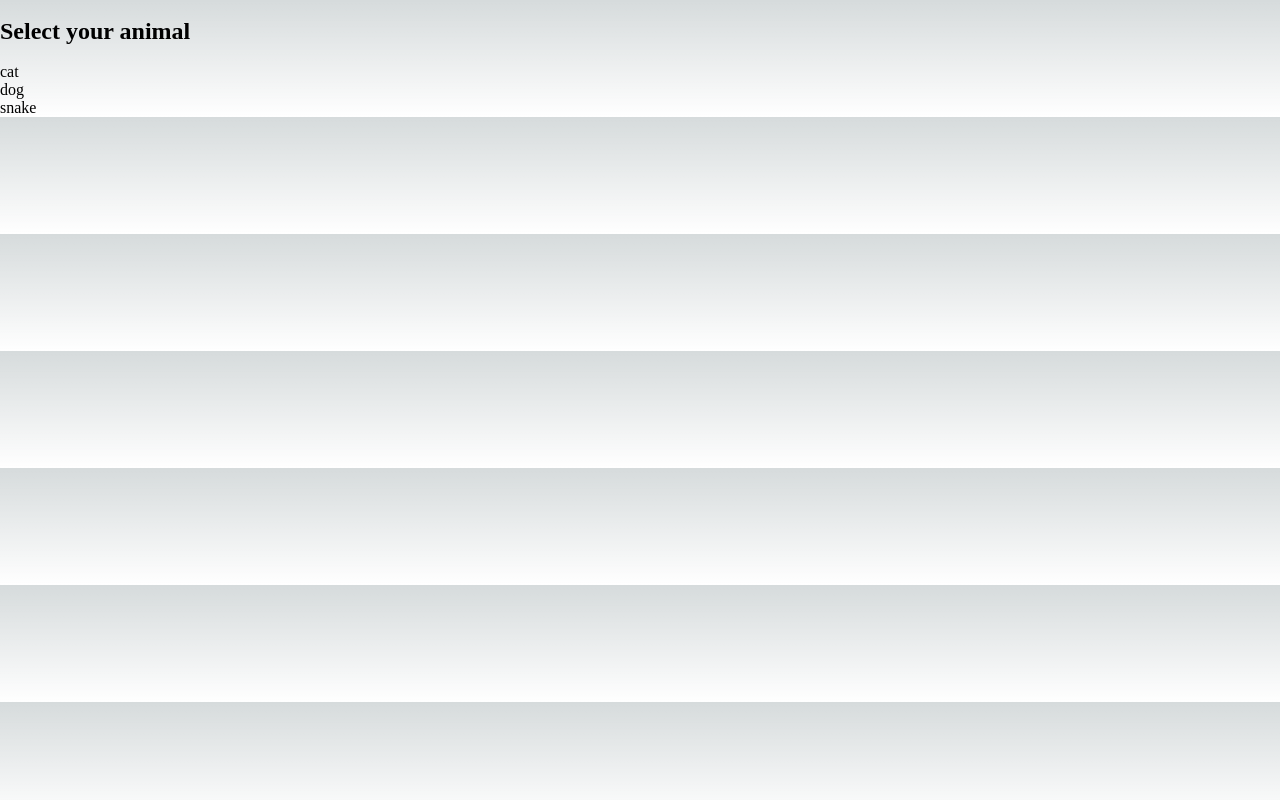
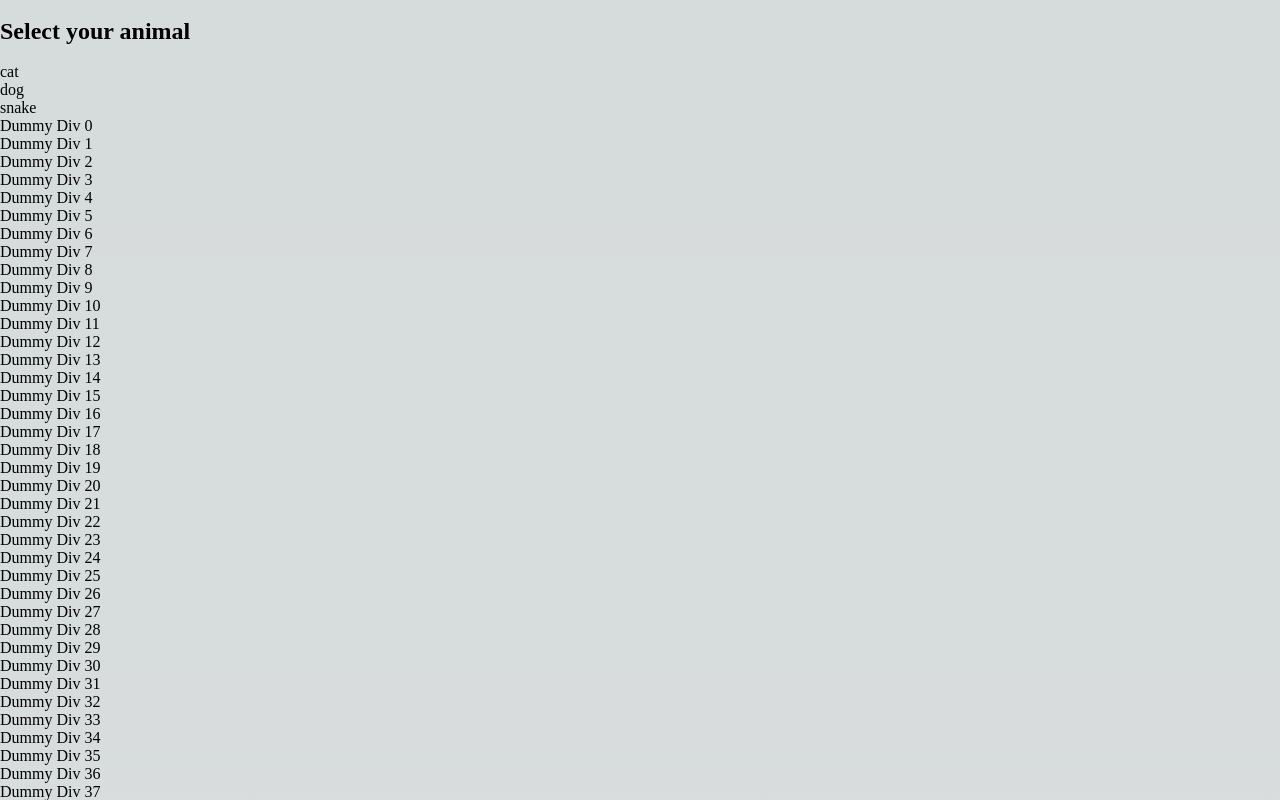
Before and after one commit to julesyoungberg/nextjs-13-performance-reproduction, a Next.js app: page / in a window 1280 px wide. Shown: the top 800 px of the page. Built offline with nearby package versions, Linux system fonts and the light colour scheme.

Commit message:
render dummy divs

```diff
--- a/pages/index.js
+++ b/pages/index.js
@@ -19,6 +19,9 @@ export default function Home({ animal }) {
           </li>
         ))}
       </ul>
+      {new Array(1000).fill(0).map((_, idx) => (
+        <div key={idx}>Dummy Div {idx}</div>
+      ))}
     </>
   )
 }
```
